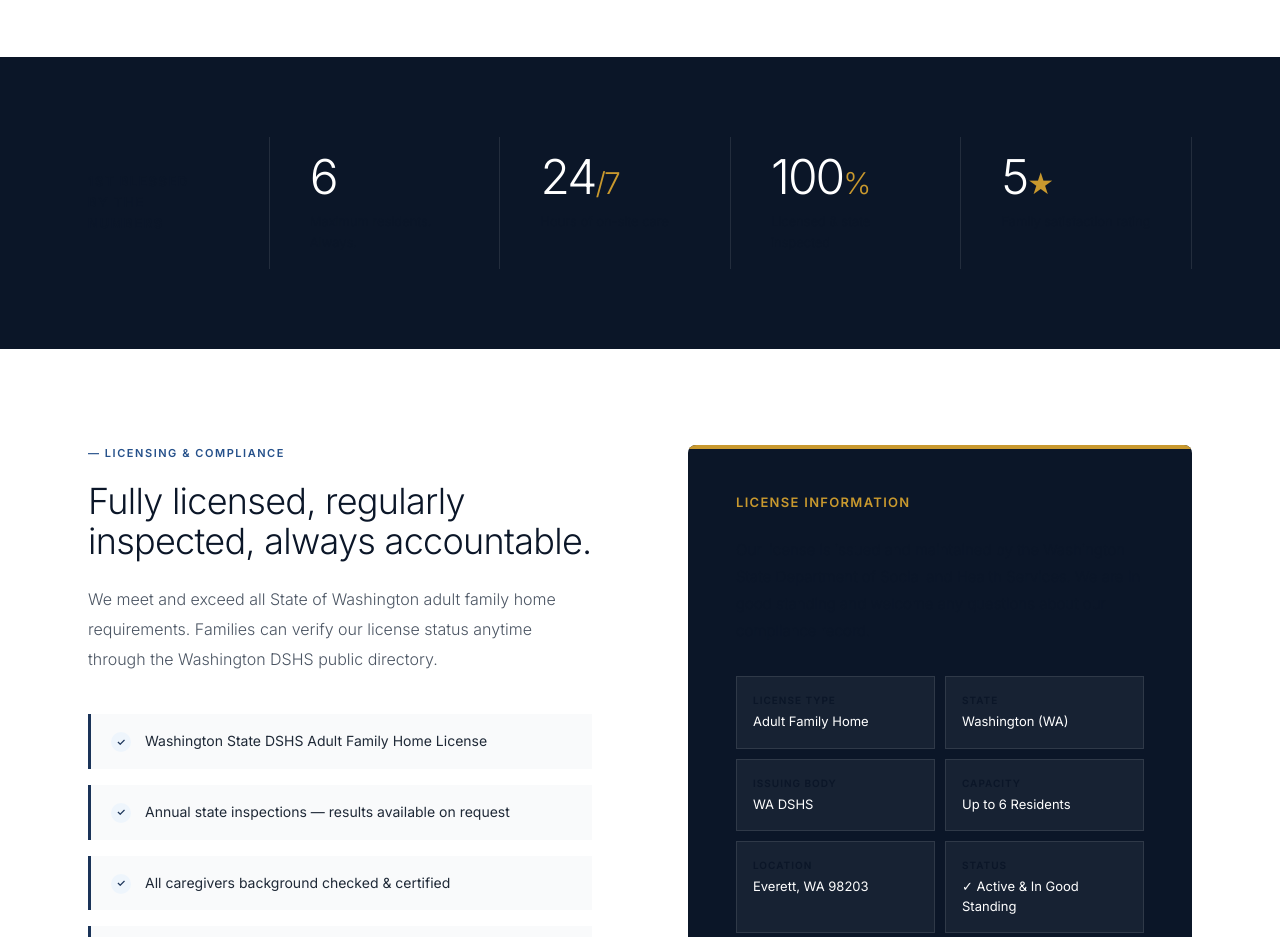
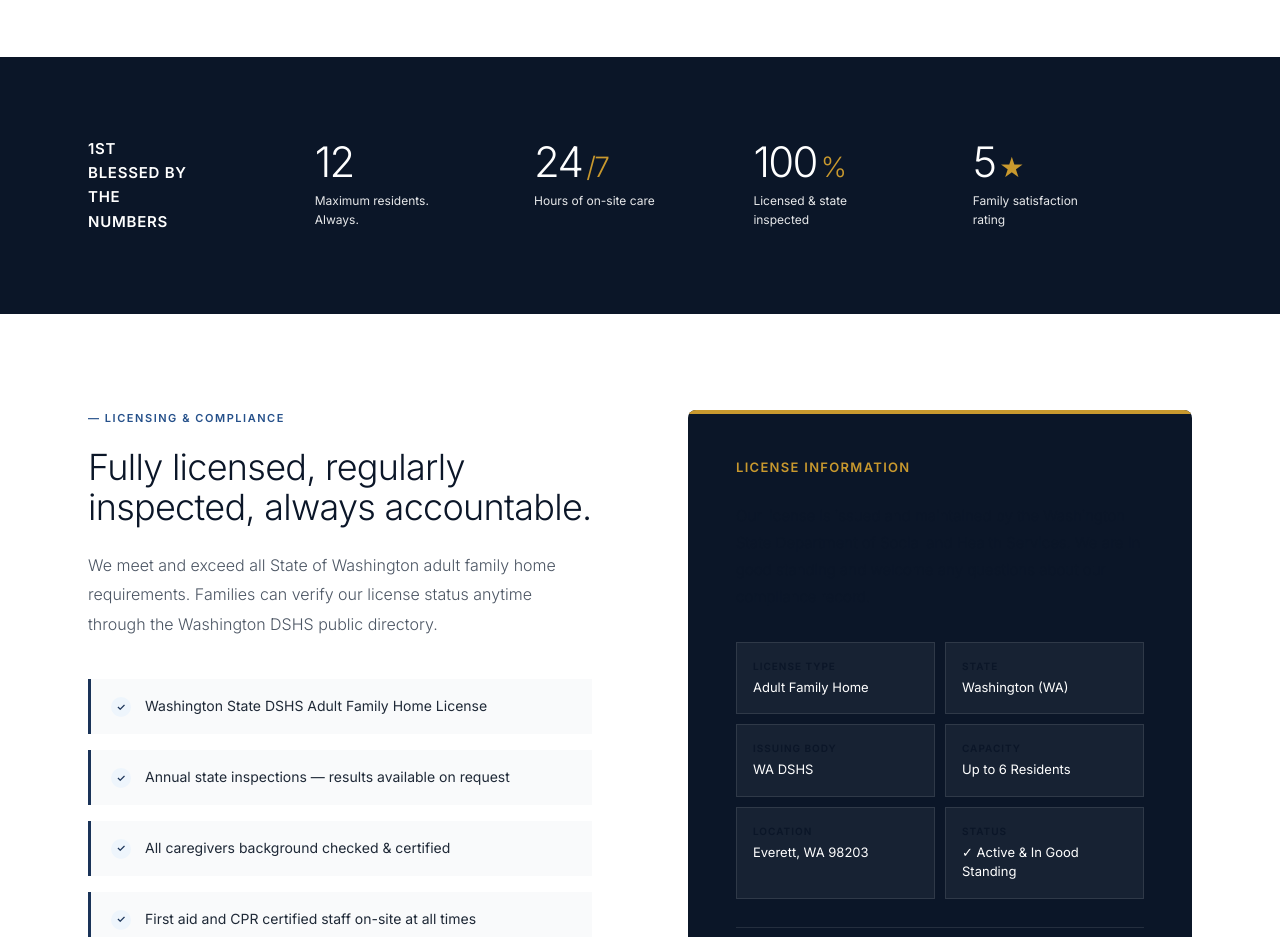
Before and after one commit to qezman/1stBlessedAFH, a React (Vite) app: page /about in a window 1280 px wide. Shown: the part 3340-4277 px from the top of the page. Built offline with nearby package versions, Linux system fonts and the light colour scheme.

Commit message:
fix: update ByTheNumbers design to match screenshot

```diff
--- a/client/components/about/ByTheNumbers.tsx
+++ b/client/components/about/ByTheNumbers.tsx
@@ -1,5 +1,5 @@
 const STATS = [
-  { val: "6", unit: "", label: "Maximum residents. Always." },
+  { val: "12", unit: "", label: "Maximum residents. Always." },
   { val: "24", unit: "/7", label: "Hours of on-site care" },
   { val: "100", unit: "%", label: "Licensed & state inspected" },
   { val: "5", unit: "★", label: "Family satisfaction rating" },
@@ -8,28 +8,29 @@ const STATS = [
 export function ByTheNumbers() {
   return (
     <section className="bg-[#0B1628] py-16 sm:py-20">
-      <div className="max-w-[1200px] mx-auto px-6 sm:px-12 grid grid-cols-1 sm:grid-cols-[auto_1fr] gap-10 lg:gap-20 items-center">
-        <div className="text-[13px] font-semibold tracking-[0.12em] uppercase text-navy-300 leading-relaxed">
-          1st Blessed
+      <div className="max-w-[1200px] mx-auto px-6 sm:px-12 grid grid-cols-1 sm:grid-cols-[auto_1fr] gap-10 lg:gap-32 items-center">
+        <div className="text-[15px] font-semibold tracking-wider uppercase text-white leading-relaxed">
+          1ST
           <br />
-          by the
+          BLESSED BY
           <br />
-          numbers
+          THE
+          <br />
+          NUMBERS
         </div>
 
-        <div className="grid grid-cols-2 lg:grid-cols-4 border-l border-white/10">
+        <div className="grid grid-cols-2 lg:grid-cols-4 gap-8 lg:gap-0">
           {STATS.map((st, i) => (
-            <div
-              key={i}
-              className="px-6 sm:px-10 py-4 border-r border-white/10"
-            >
-              <div className="font-sans text-5xl font-light text-white tracking-[-0.04em] leading-none mb-2.5">
+            <div key={i} className="flex flex-col gap-2">
+              <div className="font-sans text-[42px] font-light text-white tracking-[-0.04em] leading-none flex items-baseline">
                 {st.val}
                 {st.unit && (
-                  <span className="text-3xl text-[#C9992E]">{st.unit}</span>
+                  <span className="text-[28px] text-[#C9992E] ml-1">
+                    {st.unit}
+                  </span>
                 )}
               </div>
-              <div className="text-[13px] font-light text-navy-300 leading-relaxed">
+              <div className="text-xs font-normal text-white/90 leading-relaxed max-w-[140px]">
                 {st.label}
               </div>
             </div>
```
